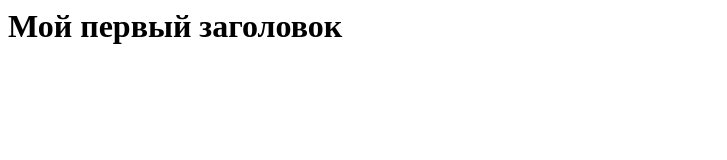
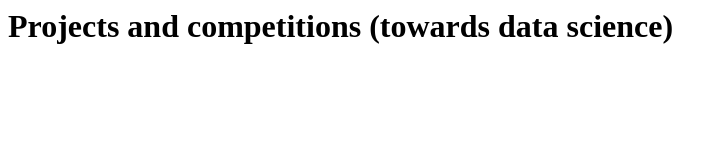
Before and after one commit to VladAleshin/VladAleshin.github.io, a plain HTML site: page index.html in a window 1280 px wide. Shown: the whole page, without its empty margins (0-727 px from the left). Drawn offline with Linux system fonts and the light colour scheme.

Commit message:
Update index.html

```diff
--- a/index.html
+++ b/index.html
@@ -1,8 +1,8 @@
 <html>
 <head>
-<title>HTML структура документа</title>
+<title>https://vladaleshin.github.io/</title>
 </head>
 <body>
-<h1>Мой первый заголовок</h1>
+<h1>Projects and competitions (towards data science)</h1>
 </body>
 </html>
```
